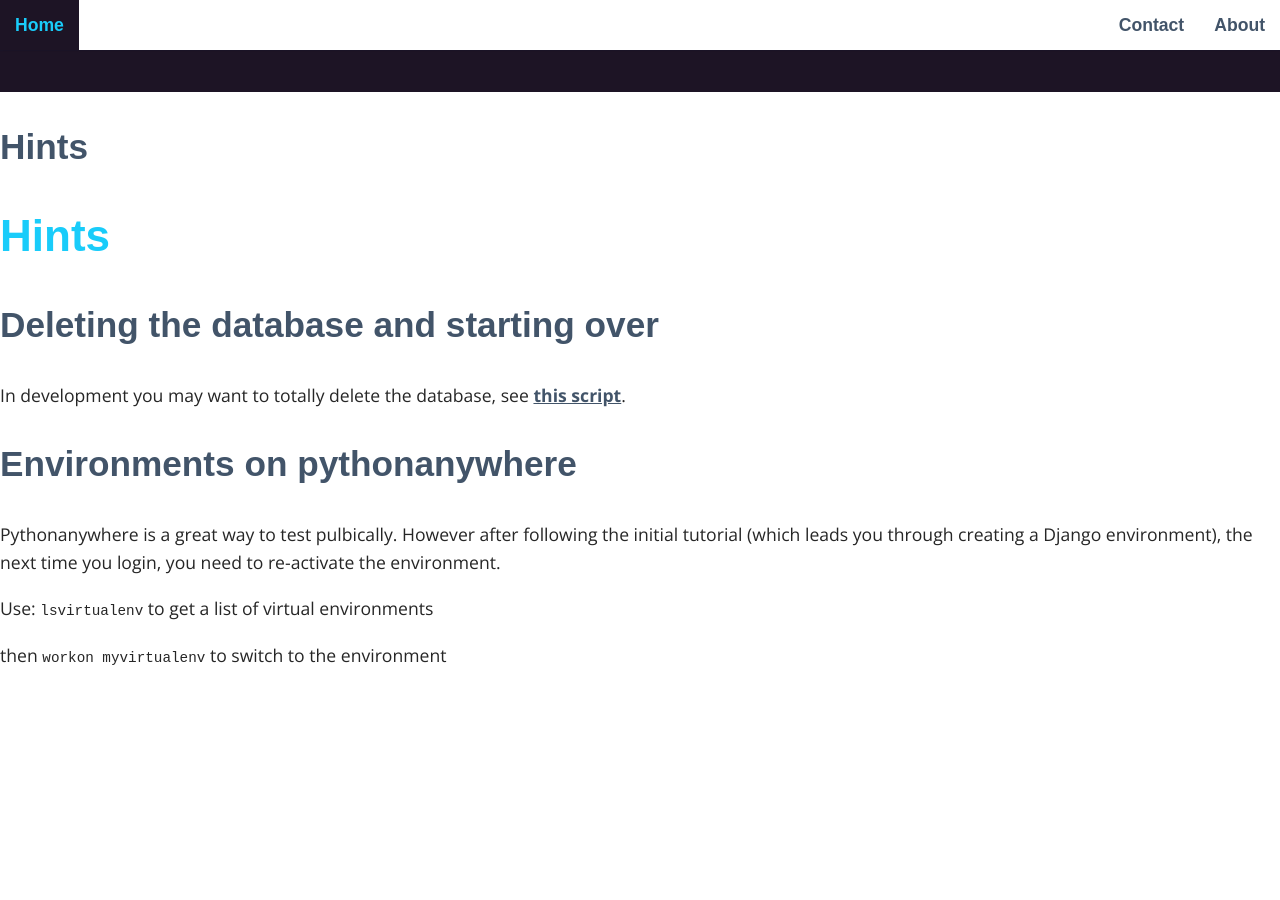
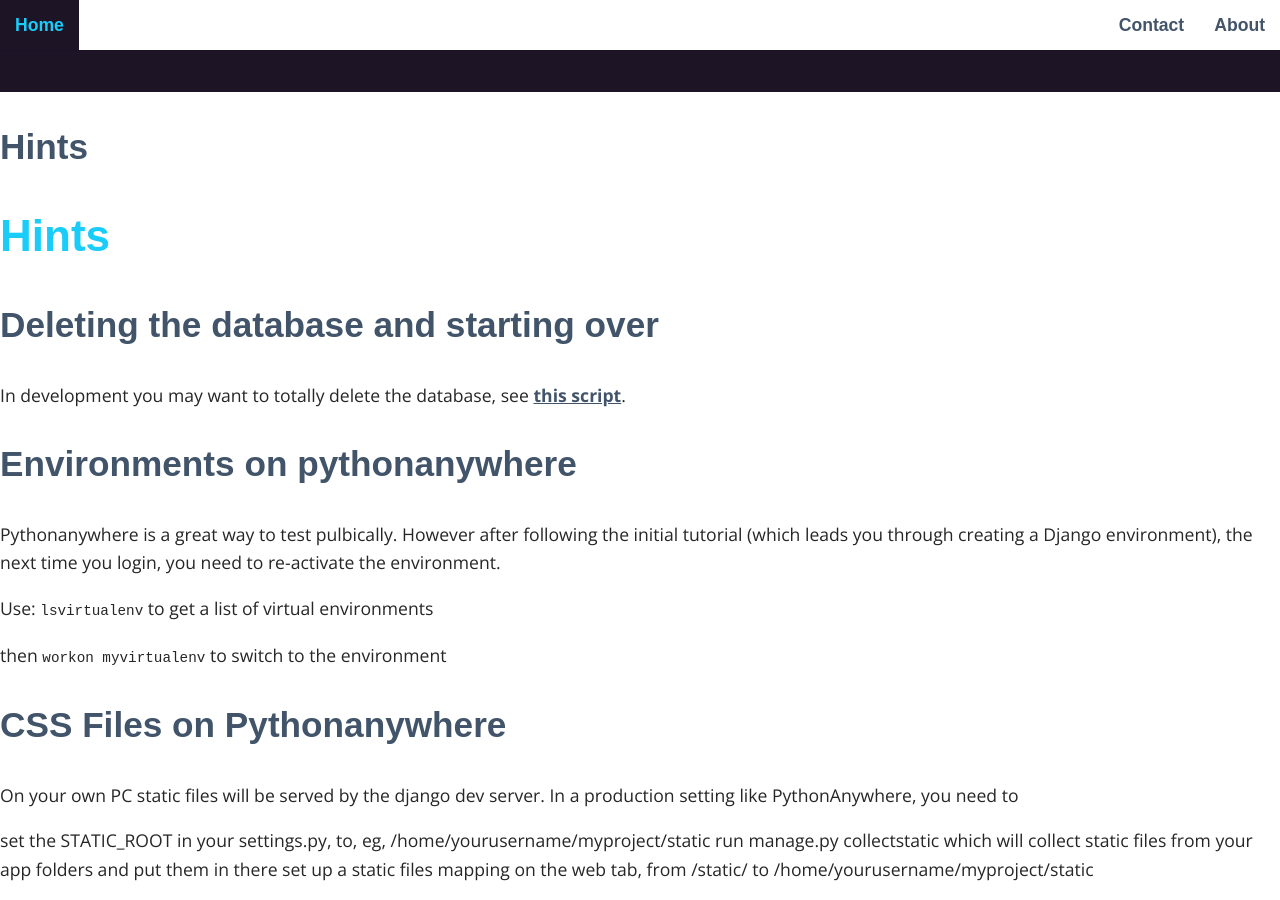
Before and after one commit to bnorthan/raceresults, a Jekyll site: the page built from hints.md, in a window 1280 px wide and 900 px high, scrolled down 183 px. Built offline with Jekyll 4.4.1, drawn with Linux system fonts in a browser that asks for light colours; some web fonts are replaced; our own code applies the rules of GitHub Pages for plain Markdown files; before the commit the page ends 900 px from its top, so only the background shows below that.

Commit message:
Pythonanywhere css files hint

````diff
--- a/hints.md
+++ b/hints.md
@@ -11,3 +11,11 @@
 Use: ```lsvirtualenv``` to get a list of virtual environments
 
 then ```workon myvirtualenv``` to switch to the environment
+
+## CSS Files on Pythonanywhere
+
+On your own PC static files will be served by the django dev server. In a production setting like PythonAnywhere, you need to
+
+set the STATIC_ROOT in your settings.py, to, eg, /home/yourusername/myproject/static
+run manage.py collectstatic which will collect static files from your app folders and put them in there
+set up a static files mapping on the web tab, from /static/ to /home/yourusername/myproject/static
````
